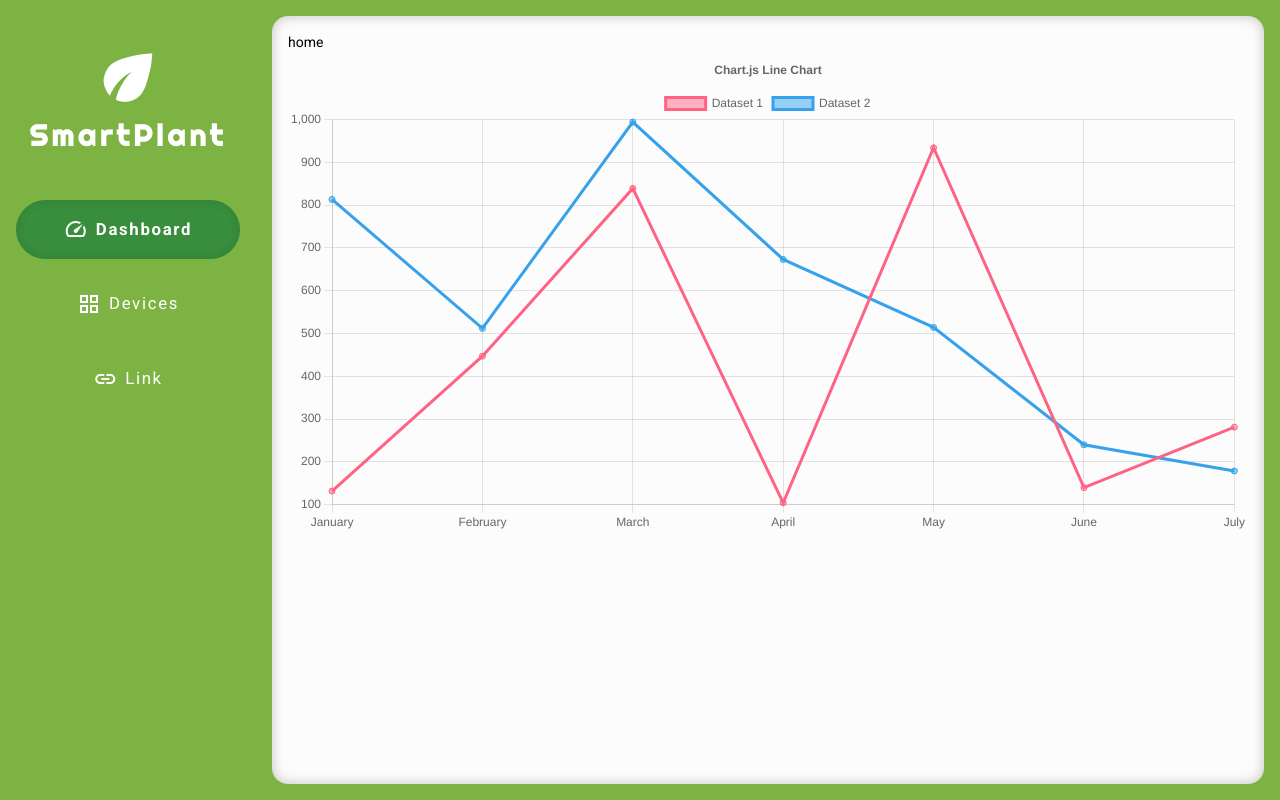
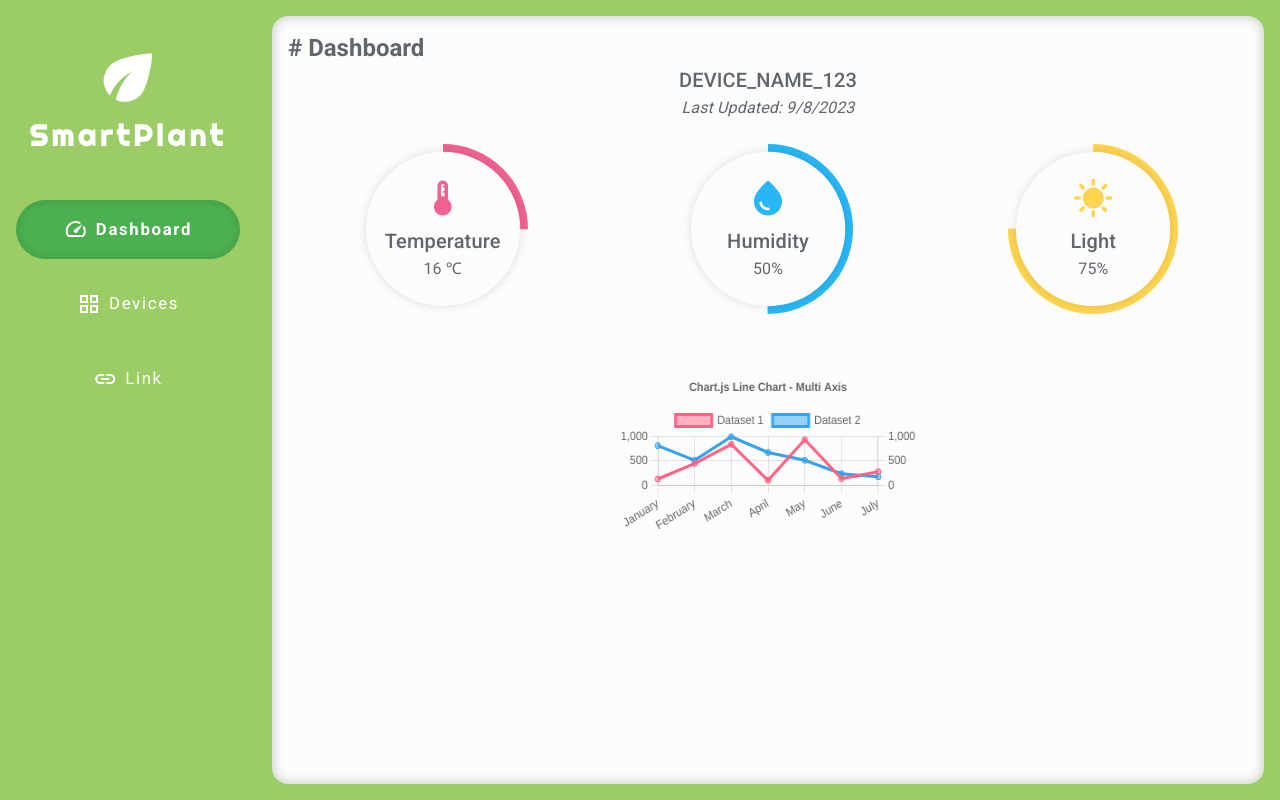
Before and after one commit to takosenpai2687/smartplant-web, a Next.js app: page / in a window 1280 px wide. Built offline with nearby package versions, Linux system fonts and the light colour scheme.

Commit message:
feat: dashboard barebones

```diff
--- a/src/app/devices/page.tsx
+++ b/src/app/devices/page.tsx
@@ -1,7 +1,14 @@
+import { Typography } from "@mui/material";
 import React from "react";
 
 const Devices = () => {
-    return <div>Devices</div>;
+    return (
+        <div>
+            <Typography sx={{ fontWeight: "bold" }} variant="h5" component="h5">
+                # Devices
+            </Typography>
+        </div>
+    );
 };
 
 export default Devices;
--- a/src/app/layout.tsx
+++ b/src/app/layout.tsx
@@ -1,5 +1,5 @@
 import NavBar from "@/components/navbar";
-import "./globals.css";
+import "@/styles/globals.css";
 import type { Metadata } from "next";
 import { Roboto } from "next/font/google";
 
--- a/src/app/link/page.tsx
+++ b/src/app/link/page.tsx
@@ -1,7 +1,14 @@
+import { Typography } from "@mui/material";
 import React from "react";
 
 const Link = () => {
-    return <div>Link</div>;
+    return (
+        <div>
+            <Typography sx={{ fontWeight: "bold" }} variant="h5" component="h5">
+                # Link
+            </Typography>
+        </div>
+    );
 };
 
 export default Link;
--- a/src/app/page.tsx
+++ b/src/app/page.tsx
@@ -1,65 +1,62 @@
-"use client";
+import DataCard from "@/components/datacard";
+import LineChart from "@/components/linechart";
+import { Icon, Typography } from "@mui/material";
 
-import {
-    CategoryScale,
-    Chart as ChartJS,
-    Legend,
-    LineElement,
-    LinearScale,
-    PointElement,
-    Title,
-    Tooltip,
-} from "chart.js";
-import { Line } from "react-chartjs-2";
-
-ChartJS.register(
-    CategoryScale,
-    LinearScale,
-    PointElement,
-    LineElement,
-    Title,
-    Tooltip,
-    Legend
-);
-
-const options = {
-    responsive: true,
-    plugins: {
-        legend: {
-            position: "top" as const,
-        },
-        title: {
-            display: true,
-            text: "Chart.js Line Chart",
-        },
-    },
-};
-
-const labels = ["January", "February", "March", "April", "May", "June", "July"];
-
-const data = {
-    labels,
-    datasets: [
-        {
-            label: "Dataset 1",
-            data: labels.map(() => Math.random() * 1000),
-            borderColor: "rgb(255, 99, 132)",
-            backgroundColor: "rgba(255, 99, 132, 0.5)",
-        },
-        {
-            label: "Dataset 2",
-            data: labels.map(() => Math.random() * 1000),
-            borderColor: "rgb(53, 162, 235)",
-            backgroundColor: "rgba(53, 162, 235, 0.5)",
-        },
-    ],
-};
-
-export default function Home() {
+export default async function Home() {
+    const deviceName = "DEVICE_NAME_123";
+    const lastUpdated = new Date();
     return (
         <div>
-            home
-            <Line options={options} data={data} />
+            {/* Header */}
+            <Typography sx={{ fontWeight: "bold" }} variant="h5" component="h5">
+                # Dashboard
+            </Typography>
+            {/* Device */}
+            <Typography
+                component="h6"
+                variant="h6"
+                className="text-center font-bold my-4"
+            >
+                {deviceName}
+            </Typography>
+            {/* Last Updated */}
+            <Typography
+                component="p"
+                className="text-center font-bold my-4 italic"
+            >
+                Last Updated: {lastUpdated.toLocaleDateString()}
+            </Typography>
+            {/* Cards */}
+            <div className="flex flex-row items-center justify-evenly gap-4">
+                <DataCard
+                    title="Temperature"
+                    icon="device_thermostat"
+                    dataText={"16 ℃"}
+                    percentage={25}
+                    className="w-1/3"
+                    color="#F06292"
+                />
+                <DataCard
+                    title="Humidity"
+                    icon="water_drop"
+                    dataText={"50%"}
+                    percentage={50}
+                    className="w-1/3"
+                    color="#29B6F6"
+                />
+                <DataCard
+                    title="Light"
+                    icon="sunny"
+                    color="#FFD54F"
+                    dataText={"75%"}
+                    percentage={75}
+                    className="w-1/3"
+                />
+            </div>
+            {/* Chart */}
+            <div className="px-4 my-4">
+                <LineChart className="px-4 my-8 mx-auto" />
+            </div>
         </div>
     );
 }
--- /dev/null
+++ b/src/components/datacard/index.tsx
@@ -0,0 +1,59 @@
+import React, { memo } from "react";
+import styles from "./style.module.scss";
+import { CircularProgress, Icon, Typography } from "@mui/material";
+
+type DataCardProps = {
+    icon: string;
+    title: React.ReactNode | string;
+    dataText: React.ReactNode | string | number;
+    percentage: number;
+    color: string;
+    style?: React.CSSProperties;
+    className?: string;
+};
+
+const DataCard = ({
+    icon,
+    title,
+    dataText,
+    className,
+    style,
+    percentage,
+    color,
+}: DataCardProps) => {
+    return (
+        <div
+            className={`${styles.card} ${className ?? ""} my-8`}
+            style={style ?? {}}
+        >
+            <div
+                className={`${styles.circle} flex flex-col justify-center items-center`}
+            >
+                <div className={`${styles.icon} text-center`}>
+                    <Icon style={{ color, fontSize: "3em" }}>{icon}</Icon>
+                </div>
+                <div className="text-center">
+                    <Typography variant="h6" component="h6">
+                        {title}
+                    </Typography>
+                </div>
+                <div className="text-center">
+                    <Typography component="p" className="text-lg">
+                        {dataText}
+                    </Typography>
+                </div>
+            </div>
+            <CircularProgress
+                className={`${styles.progress}`}
+                style={{
+                    color,
+                }}
+                thickness={2}
+                variant="determinate"
+                value={percentage}
+            />
+        </div>
+    );
+};
+
+export default memo(DataCard);
--- /dev/null
+++ b/src/components/datacard/style.module.scss
@@ -0,0 +1,33 @@
+$SIZE: 11em;
+
+.card {
+    position: relative;
+    min-height: $SIZE;
+
+    .progress {
+        z-index: 1;
+        position: absolute;
+        top: 50%;
+        left: 50%;
+        transform-origin: left;
+        transform: rotateZ("90deg") translate(-50%, -50%) !important;
+        height: calc($SIZE + 16px) !important;
+        width: calc($SIZE + 16px) !important;
+    }
+
+    .circle {
+        z-index: 2;
+        position: absolute;
+        top: 50%;
+        left: 50%;
+        transform: translate(-50%, -50%);
+        color: #333;
+        box-shadow: 0 0 8px 1px rgba(0, 0, 0, 0.1);
+        height: $SIZE;
+        width: $SIZE;
+        display: flex;
+        align-items: center;
+        justify-content: center;
+        border-radius: 50%;
+    }
+}
--- /dev/null
+++ b/src/components/linechart/index.tsx
@@ -0,0 +1,82 @@
+"use client";
+
+import React from "react";
+import {
+    Chart as ChartJS,
+    CategoryScale,
+    LinearScale,
+    PointElement,
+    LineElement,
+    Title,
+    Tooltip,
+    Legend,
+} from "chart.js";
+import { Line } from "react-chartjs-2";
+
+ChartJS.register(
+    CategoryScale,
+    LinearScale,
+    PointElement,
+    LineElement,
+    Title,
+    Tooltip,
+    Legend
+);
+
+export const options = {
+    responsive: true,
+    interaction: {
+        mode: "index" as const,
+        intersect: false,
+    },
+    stacked: false,
+    plugins: {
+        title: {
+            display: true,
+            text: "Chart.js Line Chart - Multi Axis",
+        },
+    },
+    scales: {
+        y: {
+            type: "linear" as const,
+            display: true,
+            position: "left" as const,
+        },
+        y1: {
+            type: "linear" as const,
+            display: true,
+            position: "right" as const,
+            grid: {
+                drawOnChartArea: false,
+            },
+        },
+    },
+};
+
+const labels = ["January", "February", "March", "April", "May", "June", "July"];
+
+export const data = {
+    labels,
+    datasets: [
+        {
+            label: "Dataset 1",
+            data: labels.map(() => Math.floor(Math.random() * 1000)),
+            borderColor: "rgb(255, 99, 132)",
+            backgroundColor: "rgba(255, 99, 132, 0.5)",
+            yAxisID: "y",
+        },
+        {
+            label: "Dataset 2",
+            data: labels.map(() => Math.floor(Math.random() * 1000)),
+            borderColor: "rgb(53, 162, 235)",
+            backgroundColor: "rgba(53, 162, 235, 0.5)",
+            yAxisID: "y1",
+        },
+    ],
+};
+
+const LineChart = ({ className }: { className?: string }) => {
+    return <Line options={options} data={data} className={className ?? ""} />;
+};
+
+export default LineChart;
--- a/src/app/globals.css
+++ b/src/styles/globals.css
@@ -3,9 +3,10 @@
 @tailwind utilities;
 
 :root {
-    /* Light Green 700 */
-    --primary-color: #7cb342;
-    --primary-color-deep: #388e3c;
+    /* Light Green 400 */
+    --primary-color: #9ccc65;
+    --primary-color-deep: #4caf50;
+    --primary-font-color: #61666d;
 }
 
 html,
@@ -28,7 +29,7 @@ h3,
 h4,
 h5,
 h6 {
-    color: #333;
+    color: var(--primary-font-color);
     padding: 0;
     margin: 0;
 }
```
